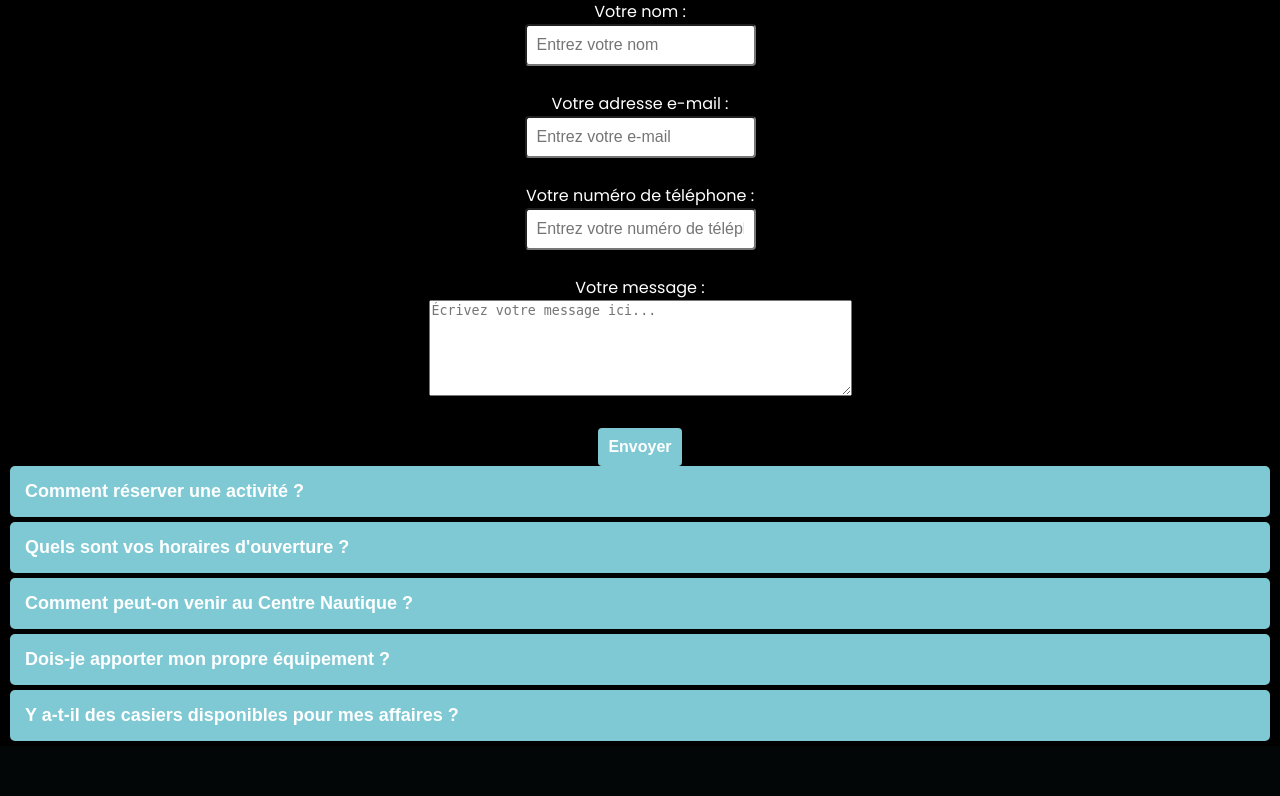
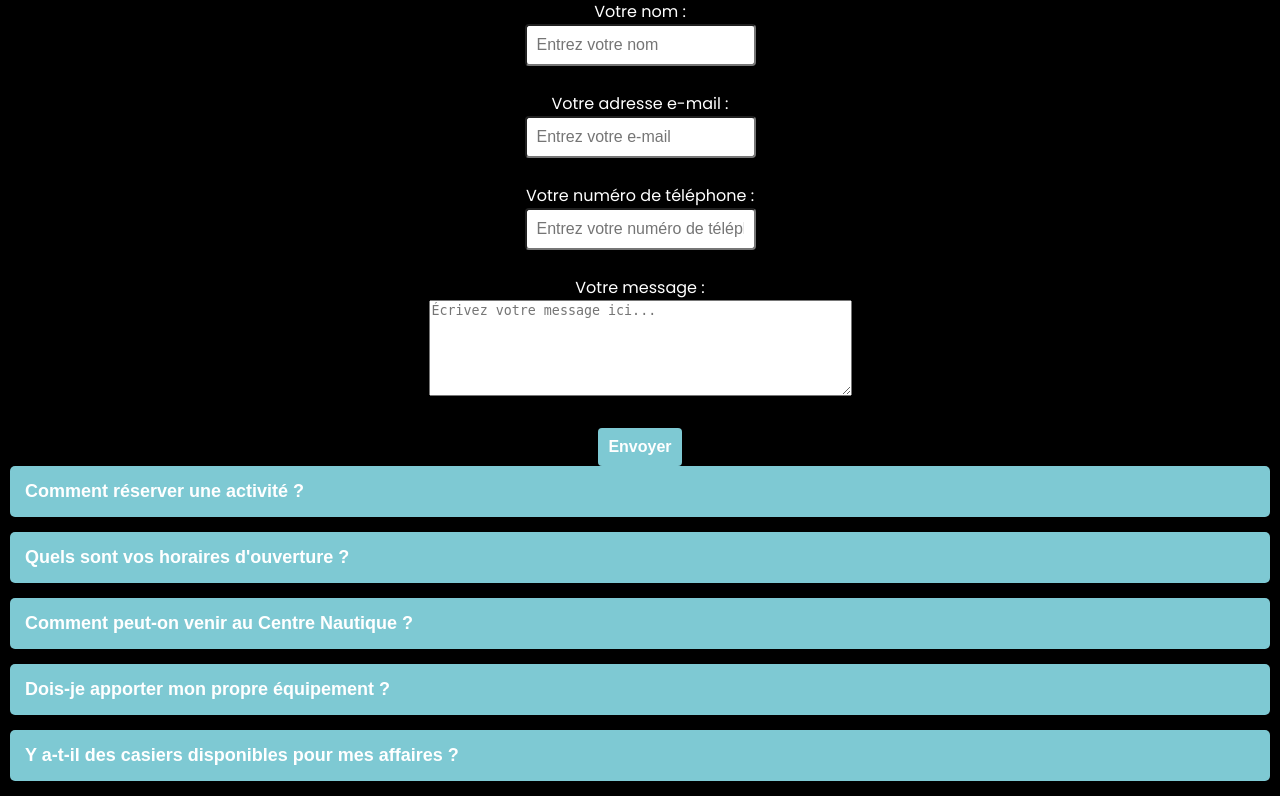
Before and after one commit to wiisar/voileProject, a PHP site: page /contact.php in a window 1280 px wide. Shown: the part 431-1227 px from the top of the page. Before the commit the page ends 1172 px from the top, so only its background shows below. Run offline with PHP 8.4, Linux system fonts and the light colour scheme.

Commit message:
modif css

```diff
--- a/html/style/style.css
+++ b/html/style/style.css
@@ -358,7 +358,7 @@ body.modal-active::before {
     padding: 10px;
     margin-top: 5px;
     background-color: #f9f9f9;
-    border-left: 3px solid #4CAF50;
+    border-left: 3px solid #7ec9d3;  /* Bordure verte */
     max-height: 0;  /* Initialement caché */
     overflow: hidden;
     transition: max-height 0.3s ease-out, padding 0.3s ease-out;
@@ -381,10 +381,9 @@ body.modal-active::before {
     cursor: pointer;
     border: none;
     width: 100%;
-    text-align: left;
     font-size: 18px;
     border-radius: 5px;
-    margin-bottom: 5px;
+    margin-bottom: 15px; /* Augmenter la marge inférieure pour espacer les boutons */
     transition: background-color 0.3s;
 }
 
```
